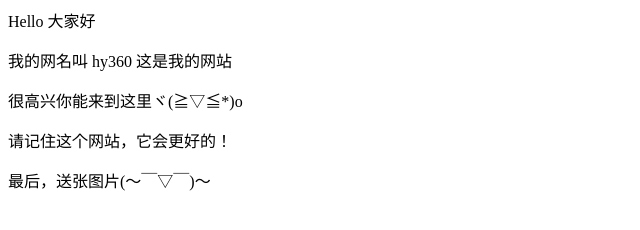
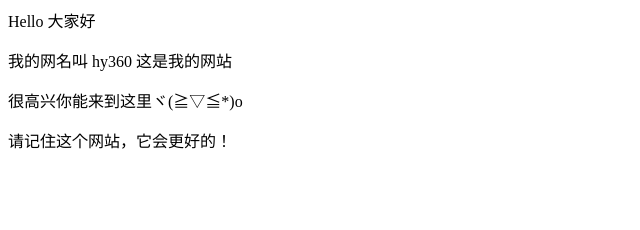
Before and after one commit to hy360/-hy360-.github.io, a plain HTML site: page index.html in a window 1280 px wide. Shown: the whole page, without its empty margins (0-640 px from the left). Drawn offline with Linux system fonts and the light colour scheme.

Commit message:
Update index.html

```diff
--- a/index.html
+++ b/index.html
@@ -2,4 +2,3 @@
 <p>我的网名叫 hy360 这是我的网站</p>
 <p>很高兴你能来到这里ヾ(≧▽≦*)o</p>
  <p>请记住这个网站，它会更好的！</p>
-<p>最后，送张图片(～￣▽￣)～</p>
```
